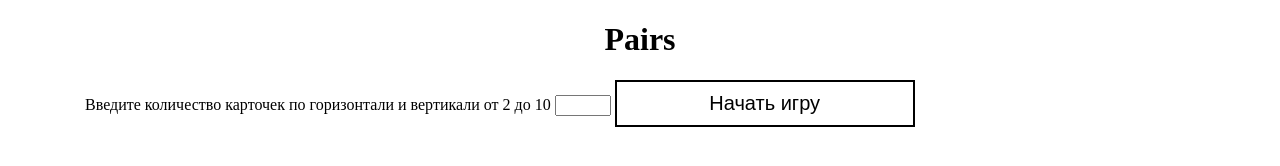
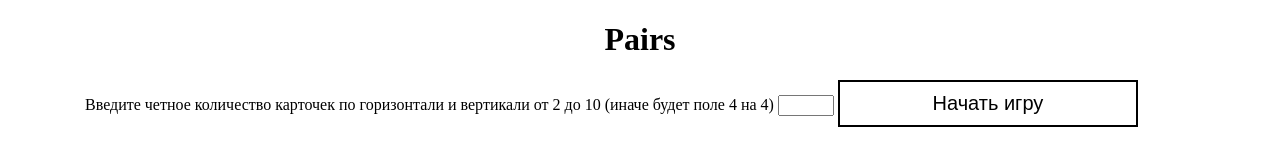
Before and after one commit to dmitriy-kudlovich/pairs-game, a plain HTML site: page index.html in a window 1280 px wide. Drawn offline with Linux system fonts and the light colour scheme.

Commit message:
add text

```diff
--- a/index.html
+++ b/index.html
@@ -11,9 +11,9 @@
     <div class="container">
       <h1>Pairs</h1>
       <label for="input"
-        >Введите количество карточек по горизонтали и вертикали от 2 до
-        10</label
-      >
+        >Введите четное количество карточек по горизонтали и вертикали от 2 до
+        10 (иначе будет поле 4 на 4)
+      </label>
       <input type="number" min="2" max="10" id="input" />
       <button class="button" id="buttonCreate">Начать игру</button>
 
```
